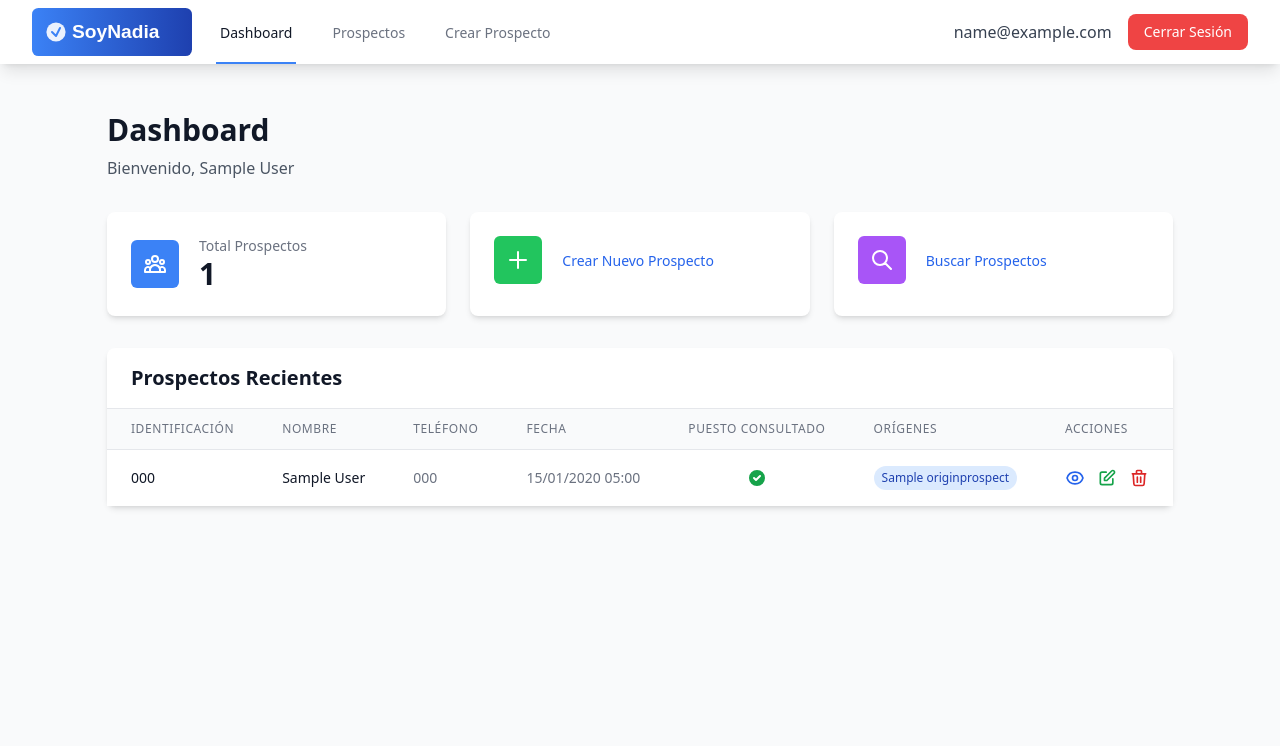
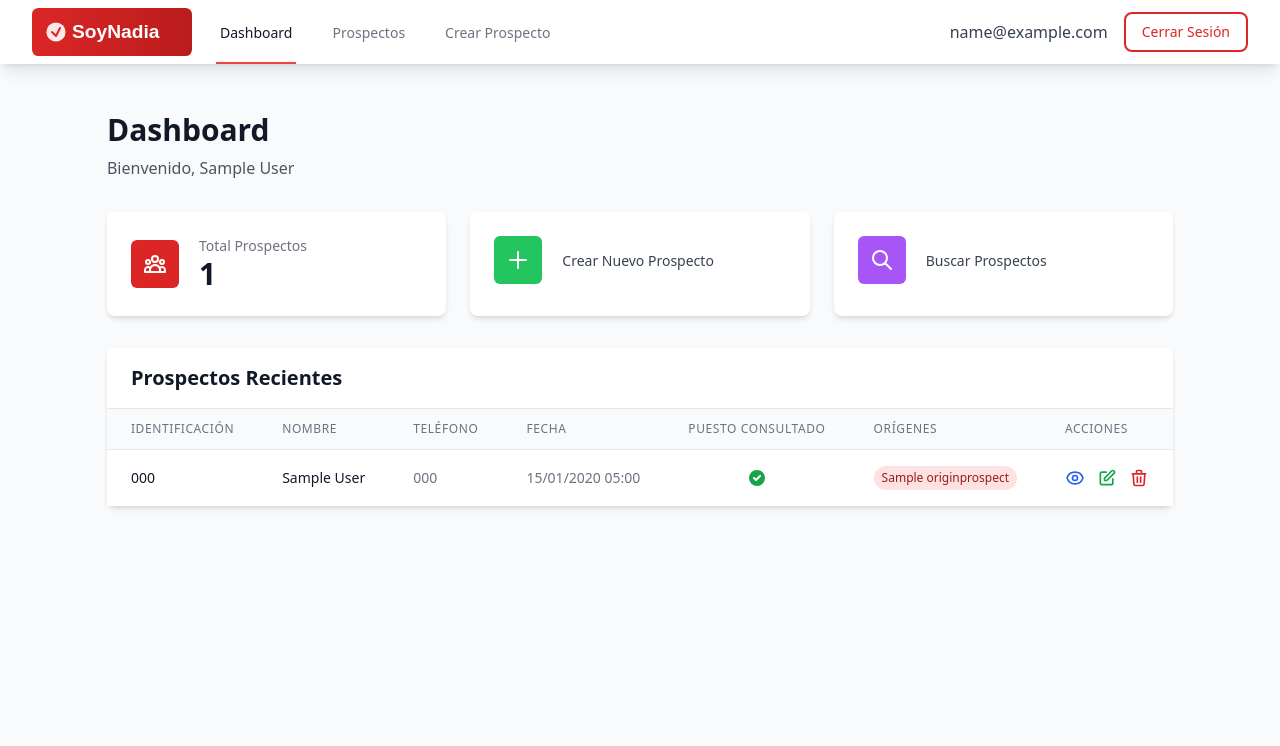
Before and after one commit to Deikore/soynadia, a Django app: page / in a window 1280 px wide. Shown: the top 746 px of the page. Run offline with Django 5.2, Linux system fonts and the light colour scheme; a user stored in the database is signed in; tables that the repository leaves empty hold one stand-in row (values such as "Sample post"); one stand-in notice (Sample message) is shown; some libraries are stand-ins or nearby versions.

Commit message:
Change ux, add borded buttons

```diff
--- a/templates/base.html
+++ b/templates/base.html
@@ -9,11 +9,26 @@
     <!-- Tailwind CSS -->
     <script src="https://cdn.tailwindcss.com"></script>
     <script>
-        // Configurar Tailwind para evitar la advertencia en producción
-        if (typeof tailwind !== 'undefined') {
-            tailwind.config = {
-                theme: {
-                    extend: {}
+        // Configurar Tailwind con colores del Nuevo Liberalismo
+        tailwind.config = {
+            theme: {
+                extend: {
+                    colors: {
+                        'liberal': {
+                            'red': {
+                                50: '#fef2f2',
+                                100: '#fee2e2',
+                                200: '#fecaca',
+                                300: '#fca5a5',
+                                400: '#f87171',
+                                500: '#ef4444',
+                                600: '#dc2626',  // Rojo principal del Nuevo Liberalismo
+                                700: '#b91c1c',  // Rojo oscuro para hover
+                                800: '#991b1b',
+                                900: '#7f1d1d',
+                            }
+                        }
+                    }
                 }
             }
         }
@@ -70,12 +85,12 @@
                                      class="h-12 w-auto max-w-[200px] object-contain"
                                      onerror="this.onerror=null; this.style.display='none'; const fallback = this.closest('a').querySelector('.logo-fallback'); if (fallback) fallback.style.display='inline-block';">
                             </picture>
-                            <span class="text-2xl font-bold text-blue-600 logo-fallback" style="display:none;">SoyNadia</span>
+                            <span class="text-2xl font-bold text-gray-700 logo-fallback" style="display:none;">SoyNadia</span>
                         </a>
                     </div>
                     <!-- Mobile menu button -->
                     <div class="sm:hidden ml-4 flex items-center">
-                        <button type="button" class="inline-flex items-center justify-center p-2 rounded-md text-gray-400 hover:text-gray-500 hover:bg-gray-100 focus:outline-none focus:ring-2 focus:ring-inset focus:ring-blue-500" aria-controls="mobile-menu" aria-expanded="false" onclick="toggleMobileMenu()">
+                        <button type="button" class="inline-flex items-center justify-center p-2 rounded-md text-gray-400 hover:text-gray-500 hover:bg-gray-100 focus:outline-none focus:ring-2 focus:ring-inset focus:ring-red-500" aria-controls="mobile-menu" aria-expanded="false" onclick="toggleMobileMenu()">
                             <span class="sr-only">Abrir menú principal</span>
                             <svg class="block h-6 w-6" id="menu-icon" fill="none" viewBox="0 0 24 24" stroke="currentColor">
                                 <path stroke-linecap="round" stroke-linejoin="round" stroke-width="2" d="M4 6h16M4 12h16M4 18h16" />
@@ -87,15 +102,15 @@
                     </div>
                     <div class="hidden sm:ml-6 sm:flex sm:space-x-8" id="desktop-menu">
                         {% url 'voters:dashboard' as dashboard_url %}
-                        <a href="{{ dashboard_url }}" class="{% if request.resolver_match.url_name == 'dashboard' %}border-blue-500 text-gray-900{% else %}border-transparent text-gray-500 hover:border-blue-500 hover:text-gray-700{% endif %} inline-flex items-center px-1 pt-1 border-b-2 text-sm font-medium transition-colors">
+                        <a href="{{ dashboard_url }}" class="{% if request.resolver_match.url_name == 'dashboard' %}border-red-500 text-gray-900{% else %}border-transparent text-gray-500 hover:border-red-500 hover:text-gray-700{% endif %} inline-flex items-center px-1 pt-1 border-b-2 text-sm font-medium transition-colors">
                             Dashboard
                         </a>
                         {% url 'voters:prospect_list' as prospect_list_url %}
-                        <a href="{{ prospect_list_url }}" class="{% if request.resolver_match.url_name == 'prospect_list' %}border-blue-500 text-gray-900{% else %}border-transparent text-gray-500 hover:border-blue-500 hover:text-gray-700{% endif %} inline-flex items-center px-1 pt-1 border-b-2 text-sm font-medium transition-colors">
+                        <a href="{{ prospect_list_url }}" class="{% if request.resolver_match.url_name == 'prospect_list' %}border-red-500 text-gray-900{% else %}border-transparent text-gray-500 hover:border-red-500 hover:text-gray-700{% endif %} inline-flex items-center px-1 pt-1 border-b-2 text-sm font-medium transition-colors">
                             Prospectos
                         </a>
                         {% url 'voters:prospect_create' as prospect_create_url %}
-                        <a href="{{ prospect_create_url }}" class="{% if request.resolver_match.url_name == 'prospect_create' %}border-blue-500 text-gray-900{% else %}border-transparent text-gray-500 hover:border-blue-500 hover:text-gray-700{% endif %} inline-flex items-center px-1 pt-1 border-b-2 text-sm font-medium transition-colors">
+                        <a href="{{ prospect_create_url }}" class="{% if request.resolver_match.url_name == 'prospect_create' %}border-red-500 text-gray-900{% else %}border-transparent text-gray-500 hover:border-red-500 hover:text-gray-700{% endif %} inline-flex items-center px-1 pt-1 border-b-2 text-sm font-medium transition-colors">
                             Crear Prospecto
                         </a>
                     </div>
@@ -104,7 +119,7 @@
                     <span class="text-gray-700 mr-4">{{ user.email }}</span>
                     <form method="post" action="{% url 'users:logout' %}" class="inline">
                         {% csrf_token %}
-                        <button type="submit" class="bg-red-500 hover:bg-red-600 text-white px-4 py-2 rounded-lg text-sm font-medium transition-colors">
+                        <button type="submit" class="border-2 border-red-600 text-red-600 hover:bg-red-50 bg-transparent px-4 py-2 rounded-lg text-sm font-medium transition-colors">
                             Cerrar Sesión
                         </button>
                     </form>
@@ -115,15 +130,15 @@
         <div class="hidden" id="mobile-menu">
             <div class="pt-2 pb-3 space-y-1 bg-white border-t">
                 {% url 'voters:dashboard' as dashboard_url %}
-                <a href="{{ dashboard_url }}" class="{% if request.resolver_match.url_name == 'dashboard' %}bg-blue-50 border-blue-500 text-blue-700{% else %}border-transparent text-gray-600 hover:bg-gray-50 hover:border-gray-300 hover:text-gray-800{% endif %} block pl-3 pr-4 py-2 border-l-4 text-base font-medium">
+                <a href="{{ dashboard_url }}" class="{% if request.resolver_match.url_name == 'dashboard' %}bg-red-50 border-red-500 text-red-700{% else %}border-transparent text-gray-600 hover:bg-gray-50 hover:border-gray-300 hover:text-gray-800{% endif %} block pl-3 pr-4 py-2 border-l-4 text-base font-medium">
                     Dashboard
                 </a>
                 {% url 'voters:prospect_list' as prospect_list_url %}
-                <a href="{{ prospect_list_url }}" class="{% if request.resolver_match.url_name == 'prospect_list' %}bg-blue-50 border-blue-500 text-blue-700{% else %}border-transparent text-gray-600 hover:bg-gray-50 hover:border-gray-300 hover:text-gray-800{% endif %} block pl-3 pr-4 py-2 border-l-4 text-base font-medium">
+                <a href="{{ prospect_list_url }}" class="{% if request.resolver_match.url_name == 'prospect_list' %}bg-red-50 border-red-500 text-red-700{% else %}border-transparent text-gray-600 hover:bg-gray-50 hover:border-gray-300 hover:text-gray-800{% endif %} block pl-3 pr-4 py-2 border-l-4 text-base font-medium">
                     Prospectos
                 </a>
                 {% url 'voters:prospect_create' as prospect_create_url %}
-                <a href="{{ prospect_create_url }}" class="{% if request.resolver_match.url_name == 'prospect_create' %}bg-blue-50 border-blue-500 text-blue-700{% else %}border-transparent text-gray-600 hover:bg-gray-50 hover:border-gray-300 hover:text-gray-800{% endif %} block pl-3 pr-4 py-2 border-l-4 text-base font-medium">
+                <a href="{{ prospect_create_url }}" class="{% if request.resolver_match.url_name == 'prospect_create' %}bg-red-50 border-red-500 text-red-700{% else %}border-transparent text-gray-600 hover:bg-gray-50 hover:border-gray-300 hover:text-gray-800{% endif %} block pl-3 pr-4 py-2 border-l-4 text-base font-medium">
                     Crear Prospecto
                 </a>
                 <div class="pt-4 pb-3 border-t border-gray-200">
@@ -133,7 +148,7 @@
                     <div class="mt-3 space-y-1">
                         <form method="post" action="{% url 'users:logout' %}" class="px-4">
                             {% csrf_token %}
-                            <button type="submit" class="w-full text-left block px-3 py-2 text-base font-medium text-red-600 hover:bg-red-50 rounded-md">
+                            <button type="submit" class="w-full text-left block px-3 py-2 text-base font-medium border-2 border-red-600 text-red-600 hover:bg-red-50 bg-transparent rounded-md">
                                 Cerrar Sesión
                             </button>
                         </form>
@@ -148,7 +163,7 @@
     {% if messages %}
     <div class="max-w-7xl mx-auto px-4 sm:px-6 lg:px-8 mt-4">
         {% for message in messages %}
-        <div class="fade-in rounded-lg p-4 mb-4 relative {% if message.tags == 'success' %}bg-green-100 border border-green-400 text-green-700{% elif message.tags == 'error' %}bg-red-100 border border-red-400 text-red-700{% else %}bg-blue-100 border border-blue-400 text-blue-700{% endif %}" id="message-{{ forloop.counter }}">
+        <div class="fade-in rounded-lg p-4 mb-4 relative {% if message.tags == 'success' %}bg-green-100 border border-green-400 text-green-700{% elif message.tags == 'error' %}bg-red-100 border border-red-400 text-red-700{% else %}bg-red-100 border border-red-400 text-red-700{% endif %}" id="message-{{ forloop.counter }}">
             <div class="flex items-start">
                 <div class="flex-shrink-0">
                     {% if message.tags == 'success' %}
@@ -160,7 +175,7 @@
                             <path fill-rule="evenodd" d="M10 18a8 8 0 100-16 8 8 0 000 16zM8.707 7.293a1 1 0 00-1.414 1.414L8.586 10l-1.293 1.293a1 1 0 101.414 1.414L10 11.414l1.293 1.293a1 1 0 001.414-1.414L11.414 10l1.293-1.293a1 1 0 00-1.414-1.414L10 8.586 8.707 7.293z" clip-rule="evenodd"/>
                         </svg>
                     {% else %}
-                        <svg class="h-5 w-5 text-blue-500" fill="currentColor" viewBox="0 0 20 20">
+                        <svg class="h-5 w-5 text-red-500" fill="currentColor" viewBox="0 0 20 20">
                             <path fill-rule="evenodd" d="M18 10a8 8 0 11-16 0 8 8 0 0116 0zm-7-4a1 1 0 11-2 0 1 1 0 012 0zM9 9a1 1 0 000 2v3a1 1 0 001 1h1a1 1 0 100-2v-3a1 1 0 00-1-1H9z" clip-rule="evenodd"/>
                         </svg>
                     {% endif %}
@@ -169,7 +184,7 @@
                     <p class="font-medium">{{ message }}</p>
                 </div>
                 <div class="ml-4 flex-shrink-0">
-                    <button type="button" class="inline-flex rounded-md focus:outline-none focus:ring-2 focus:ring-offset-2 {% if message.tags == 'success' %}text-green-500 hover:text-green-600 focus:ring-green-500{% elif message.tags == 'error' %}text-red-500 hover:text-red-600 focus:ring-red-500{% else %}text-blue-500 hover:text-blue-600 focus:ring-blue-500{% endif %}" onclick="closeMessage('message-{{ forloop.counter }}')">
+                    <button type="button" class="inline-flex rounded-md focus:outline-none focus:ring-2 focus:ring-offset-2 {% if message.tags == 'success' %}text-green-500 hover:text-green-600 focus:ring-green-500{% elif message.tags == 'error' %}text-red-500 hover:text-red-600 focus:ring-red-500{% else %}text-red-500 hover:text-red-600 focus:ring-red-500{% endif %}" onclick="closeMessage('message-{{ forloop.counter }}')">
                         <span class="sr-only">Cerrar</span>
                         <svg class="h-5 w-5" fill="currentColor" viewBox="0 0 20 20">
                             <path fill-rule="evenodd" d="M4.293 4.293a1 1 0 011.414 0L10 8.586l4.293-4.293a1 1 0 111.414 1.414L11.414 10l4.293 4.293a1 1 0 01-1.414 1.414L10 11.414l-4.293 4.293a1 1 0 01-1.414-1.414L8.586 10 4.293 5.707a1 1 0 010-1.414z" clip-rule="evenodd"/>
--- a/templates/users/login.html
+++ b/templates/users/login.html
@@ -59,7 +59,7 @@
             </div>
 
             <div>
-                <button type="submit" class="w-full flex justify-center py-3 px-4 border border-transparent text-sm font-medium rounded-lg text-white bg-blue-600 hover:bg-blue-700 focus:outline-none focus:ring-2 focus:ring-offset-2 focus:ring-blue-500 transition-colors duration-200">
+                <button type="submit" class="w-full flex justify-center py-3 px-4 border-2 border-red-600 text-red-600 hover:bg-red-50 bg-transparent text-sm font-medium rounded-lg focus:outline-none focus:ring-2 focus:ring-offset-2 focus:ring-red-500 transition-colors duration-200">
                     Iniciar Sesión
                 </button>
             </div>
--- a/templates/voters/dashboard.html
+++ b/templates/voters/dashboard.html
@@ -13,7 +13,7 @@
     <div class="grid grid-cols-1 md:grid-cols-3 gap-6 mb-8">
         <div class="bg-white rounded-lg shadow-md hover:shadow-lg transition-shadow duration-200 p-6">
             <div class="flex items-center">
-                <div class="flex-shrink-0 bg-blue-500 rounded-md p-3">
+                <div class="flex-shrink-0 bg-red-600 rounded-md p-3">
                     <svg class="h-6 w-6 text-white" fill="none" stroke="currentColor" viewBox="0 0 24 24">
                         <path stroke-linecap="round" stroke-linejoin="round" stroke-width="2" d="M17 20h5v-2a3 3 0 00-5.356-1.857M17 20H7m10 0v-2c0-.656-.126-1.283-.356-1.857M7 20H2v-2a3 3 0 015.356-1.857M7 20v-2c0-.656.126-1.283.356-1.857m0 0a5.002 5.002 0 019.288 0M15 7a3 3 0 11-6 0 3 3 0 016 0zm6 3a2 2 0 11-4 0 2 2 0 014 0zM7 10a2 2 0 11-4 0 2 2 0 014 0z"></path>
                     </svg>
@@ -35,7 +35,7 @@
                     </svg>
                 </div>
                 <div class="ml-5 w-0 flex-1">
-                    <a href="{% url 'voters:prospect_create' %}" class="text-sm font-medium text-blue-600 hover:text-blue-800 truncate">
+                    <a href="{% url 'voters:prospect_create' %}" class="text-sm font-medium text-gray-700 hover:text-red-600 truncate">
                         Crear Nuevo Prospecto
                     </a>
                 </div>
@@ -50,7 +50,7 @@
                     </svg>
                 </div>
                 <div class="ml-5 w-0 flex-1">
-                    <a href="{% url 'voters:prospect_list' %}" class="text-sm font-medium text-blue-600 hover:text-blue-800 truncate">
+                    <a href="{% url 'voters:prospect_list' %}" class="text-sm font-medium text-gray-700 hover:text-red-600 truncate">
                         Buscar Prospectos
                     </a>
                 </div>
@@ -80,7 +80,7 @@
                 </thead>
                 <tbody class="bg-white divide-y divide-gray-200">
                     {% for prospect in recent_prospects %}
-                    <tr class="hover:bg-blue-50 transition-colors duration-150">
+                    <tr class="hover:bg-red-50 transition-colors duration-150">
                         <td class="px-6 py-4 whitespace-nowrap text-sm font-medium text-gray-900">
                             {{ prospect.identification_number }}
                         </td>
@@ -110,7 +110,7 @@
                             {% if prospect.origins.all %}
                                 <div class="flex flex-wrap gap-1">
                                     {% for origin in prospect.origins.all %}
-                                        <span class="inline-flex items-center px-2 py-1 rounded-full text-xs font-medium bg-blue-100 text-blue-800">
+                                        <span class="inline-flex items-center px-2 py-1 rounded-full text-xs font-medium bg-red-100 text-red-800">
                                             {{ origin.name }}
                                         </span>
                                     {% endfor %}
@@ -122,7 +122,7 @@
                         <td class="px-6 py-4 whitespace-nowrap text-sm font-medium">
                             <div class="flex items-center space-x-3">
                                 <a href="{% url 'voters:prospect_detail' prospect.pk %}"
-                                   class="text-blue-600 hover:text-blue-900 transition-colors"
+                                   class="text-blue-600 hover:text-blue-700 transition-colors"
                                    title="Ver detalles">
                                     <svg class="w-5 h-5" fill="none" stroke="currentColor" viewBox="0 0 24 24">
                                         <path stroke-linecap="round" stroke-linejoin="round" stroke-width="2" d="M15 12a3 3 0 11-6 0 3 3 0 016 0z"></path>
@@ -140,7 +140,7 @@
                                 {% endif %}
                                 {% if can_delete_prospects %}
                                 <a href="{% url 'voters:prospect_delete' prospect.pk %}"
-                                   class="text-red-600 hover:text-red-900 transition-colors"
+                                   class="text-red-600 hover:text-red-700 transition-colors"
                                    title="Eliminar">
                                     <svg class="w-5 h-5" fill="none" stroke="currentColor" viewBox="0 0 24 24">
                                         <path stroke-linecap="round" stroke-linejoin="round" stroke-width="2" d="M19 7l-.867 12.142A2 2 0 0116.138 21H7.862a2 2 0 01-1.995-1.858L5 7m5 4v6m4-6v6m1-10V4a1 1 0 00-1-1h-4a1 1 0 00-1 1v3M4 7h16"></path>
@@ -154,7 +154,7 @@
                     <tr>
                         <td colspan="7" class="px-6 py-4 text-center text-sm text-gray-500">
                             No hay prospectos registrados aún.
-                            <a href="{% url 'voters:prospect_create' %}" class="text-blue-600 hover:text-blue-800">Crear el primero</a>
+                            <a href="{% url 'voters:prospect_create' %}" class="text-gray-700 hover:text-red-600">Crear el primero</a>
                         </td>
                     </tr>
                     {% endfor %}
@@ -165,7 +165,7 @@
         <!-- Mobile Card View -->
         <div class="md:hidden divide-y divide-gray-200">
             {% for prospect in recent_prospects %}
-            <div class="p-4 hover:bg-blue-50 transition-colors duration-150">
+            <div class="p-4 hover:bg-red-50 transition-colors duration-150">
                 <div class="flex items-start justify-between mb-3">
                     <div class="flex-1">
                         <h3 class="text-lg font-semibold text-gray-900">{{ prospect.get_full_name }}</h3>
@@ -203,7 +203,7 @@
                             <path stroke-linecap="round" stroke-linejoin="round" stroke-width="2" d="M7 7h.01M7 3h5c.512 0 1.024.195 1.414.586l7 7a2 2 0 010 2.828l-7 7a2 2 0 01-2.828 0l-7-7A1.994 1.994 0 013 12V7a4 4 0 014-4z"></path>
                         </svg>
                         {% for origin in prospect.origins.all %}
-                            <span class="inline-flex items-center px-2 py-1 rounded-full text-xs font-medium bg-blue-100 text-blue-800">
+                            <span class="inline-flex items-center px-2 py-1 rounded-full text-xs font-medium bg-red-100 text-red-800">
                                 {{ origin.name }}
                             </span>
                         {% endfor %}
@@ -213,7 +213,7 @@
 
                 <div class="flex items-center justify-end space-x-3 pt-2 border-t border-gray-100">
                     <a href="{% url 'voters:prospect_detail' prospect.pk %}"
-                       class="flex items-center text-blue-600 hover:text-blue-900 transition-colors text-sm font-medium">
+                       class="flex items-center text-blue-600 hover:text-blue-700 transition-colors text-sm font-medium">
                         <svg class="w-4 h-4 mr-1" fill="none" stroke="currentColor" viewBox="0 0 24 24">
                             <path stroke-linecap="round" stroke-linejoin="round" stroke-width="2" d="M15 12a3 3 0 11-6 0 3 3 0 016 0z"></path>
                             <path stroke-linecap="round" stroke-linejoin="round" stroke-width="2" d="M2.458 12C3.732 7.943 7.523 5 12 5c4.478 0 8.268 2.943 9.542 7-1.274 4.057-5.064 7-9.542 7-4.477 0-8.268-2.943-9.542-7z"></path>
@@ -231,7 +231,7 @@
                     {% endif %}
                     {% if can_delete_prospects %}
                     <a href="{% url 'voters:prospect_delete' prospect.pk %}"
-                       class="flex items-center text-red-600 hover:text-red-900 transition-colors text-sm font-medium">
+                       class="flex items-center text-red-600 hover:text-red-700 transition-colors text-sm font-medium">
                         <svg class="w-4 h-4 mr-1" fill="none" stroke="currentColor" viewBox="0 0 24 24">
                             <path stroke-linecap="round" stroke-linejoin="round" stroke-width="2" d="M19 7l-.867 12.142A2 2 0 0116.138 21H7.862a2 2 0 01-1.995-1.858L5 7m5 4v6m4-6v6m1-10V4a1 1 0 00-1-1h-4a1 1 0 00-1 1v3M4 7h16"></path>
                         </svg>
@@ -243,7 +243,7 @@
             {% empty %}
             <div class="p-8 text-center">
                 <p class="text-gray-500 mb-2">No hay prospectos registrados aún.</p>
-                <a href="{% url 'voters:prospect_create' %}" class="text-blue-600 hover:text-blue-800">Crear el primero</a>
+                <a href="{% url 'voters:prospect_create' %}" class="text-gray-700 hover:text-red-600">Crear el primero</a>
             </div>
             {% endfor %}
         </div>
--- a/templates/voters/prospect_confirm_delete.html
+++ b/templates/voters/prospect_confirm_delete.html
@@ -49,7 +49,7 @@
 
         <form method="post" class="flex space-x-3">
             {% csrf_token %}
-            <button type="submit" class="flex-1 bg-red-600 hover:bg-red-700 text-white px-6 py-3 rounded-lg font-medium transition-colors">
+            <button type="submit" class="flex-1 border-2 border-red-600 text-red-600 hover:bg-red-50 bg-transparent px-6 py-3 rounded-lg font-medium transition-colors">
                 Sí, Eliminar
             </button>
             <a href="{% url 'voters:prospect_detail' prospect.pk %}" class="flex-1 bg-gray-200 hover:bg-gray-300 text-gray-700 px-6 py-3 rounded-lg font-medium text-center transition-colors">
--- a/templates/voters/prospect_detail.html
+++ b/templates/voters/prospect_detail.html
@@ -83,7 +83,7 @@
                         {% if prospect.origins.all %}
                             <div class="flex flex-wrap gap-2">
                                 {% for origin in prospect.origins.all %}
-                                    <span class="inline-flex items-center px-3 py-1 rounded-full text-sm font-medium bg-blue-100 text-blue-800">
+                                    <span class="inline-flex items-center px-3 py-1 rounded-full text-sm font-medium bg-red-100 text-red-800">
                                         {{ origin.name }}
                                     </span>
                                 {% endfor %}
@@ -181,7 +181,7 @@
 
         <div class="px-6 py-4 bg-gray-50 border-t border-gray-200 flex space-x-3">
             {% if can_edit_prospects %}
-            <a href="{% url 'voters:prospect_update' prospect.pk %}" class="flex-1 bg-blue-600 hover:bg-blue-700 text-white px-6 py-3 rounded-lg font-medium text-center transition-colors">
+            <a href="{% url 'voters:prospect_update' prospect.pk %}" class="flex-1 border-2 border-red-600 text-red-600 hover:bg-red-50 bg-transparent px-6 py-3 rounded-lg font-medium text-center transition-colors">
                 Editar
             </a>
             {% endif %}
--- a/templates/voters/prospect_form.html
+++ b/templates/voters/prospect_form.html
@@ -85,7 +85,7 @@
             </div>
 
             <div class="flex space-x-3 pt-4">
-                <button type="submit" id="submit-btn" class="flex-1 bg-blue-600 hover:bg-blue-700 text-white px-6 py-3 rounded-lg font-medium transition-colors disabled:opacity-50 disabled:cursor-not-allowed">
+                <button type="submit" id="submit-btn" class="flex-1 border-2 border-red-600 text-red-600 hover:bg-red-50 bg-transparent px-6 py-3 rounded-lg font-medium transition-colors disabled:opacity-50 disabled:cursor-not-allowed">
                     <span id="submit-text">{{ button_text }}</span>
                     <span id="submit-spinner" class="hidden">
                         <svg class="animate-spin -ml-1 mr-3 h-5 w-5 text-white inline" xmlns="http://www.w3.org/2000/svg" fill="none" viewBox="0 0 24 24">
```
Also changed, not shown: templates/voters/prospect_list.html (+12 -12 lines), static/images/logo/logo.svg.
